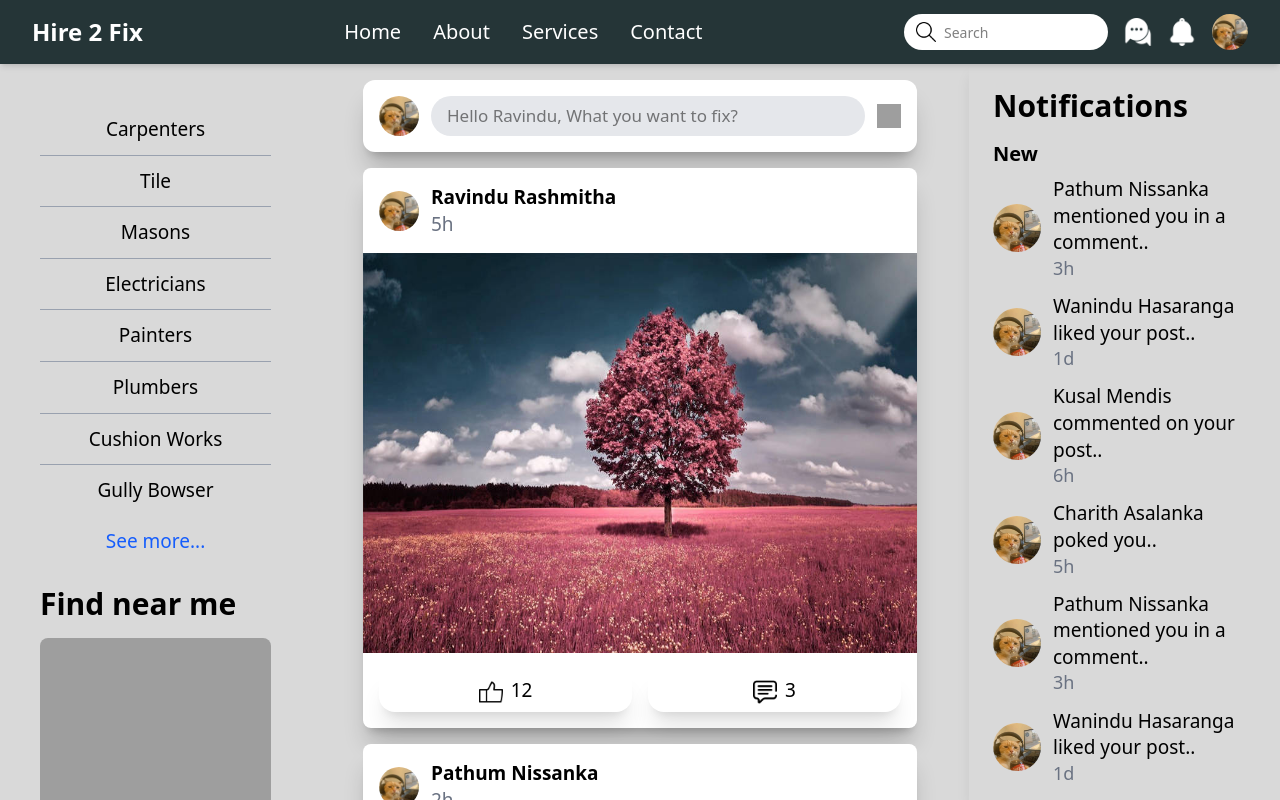
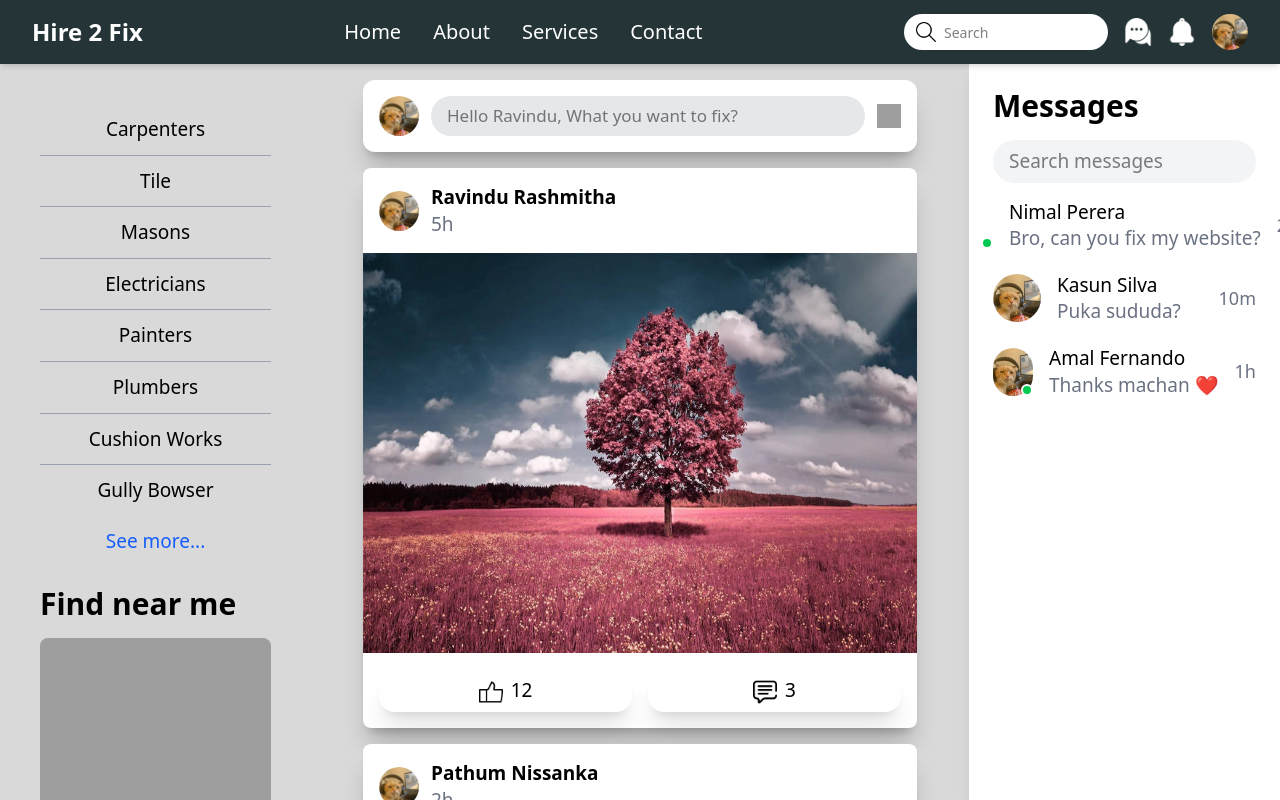
Before and after one commit to RaviRash2k/hire2-fix, a React (Vite) app in the folder frontend/: page / in a window 1280 px wide. Both pictures are taken after a click on the picture 1138 px from the left and 32 px from the top of the page. Built offline with nearby package versions, Linux system fonts and the light colour scheme; grey boxes are pictures that could not be loaded.

Commit message:
notification and message design

```diff
--- a/frontend/src/App.jsx
+++ b/frontend/src/App.jsx
@@ -1,16 +1,18 @@
-import React from 'react'
+import React, {useState} from 'react'
 import Navbar from './components/Navbar'
 import { Route, Routes } from 'react-router-dom'
 import Login from './pages/Login'
 import Home from './pages/Home'
 
 const App = () => {
+
+  const [state, setState] = useState("notification");
+
   return (
     <div>
-      <Navbar/>
-
+      <Navbar state={state} setState={setState}/>
       <Routes>
-        <Route path='/' element={<Home/>} />
+        <Route path='/' element={<Home state={state}/>} />
         <Route path='/login' element={<Login/>} />
       </Routes>
     </div>
--- a/frontend/src/assets/assets.js
+++ b/frontend/src/assets/assets.js
@@ -63,3 +63,27 @@ export const notifications = [
     { name: "Kusal Mendis", message: "commented on your post.", time: "6h" },
     { name: "Charith Asalanka", message: "poked you.", time: "5h" },
 ]
+
+export const chats = [
+  {
+    id: 1,
+    name: "Nimal Perera",
+    message: "Bro, can you fix my website?",
+    time: "2m",
+    online: true,
+  },
+  {
+    id: 2,
+    name: "Kasun Silva",
+    message: "Puka sududa?",
+    time: "10m",
+    online: false,
+  },
+  {
+    id: 3,
+    name: "Amal Fernando",
+    message: "Thanks machan ❤️",
+    time: "1h",
+    online: true,
+  },
+]
--- /dev/null
+++ b/frontend/src/components/Message.jsx
@@ -0,0 +1,59 @@
+import React from 'react'
+import profileImg from "../assets/profile_1.jpg"
+import {chats} from "../assets/assets.js"
+
+const Message = () => {
+  return (
+    <div className="bg-white shadow-lg h-full overflow-y-auto p-4 xl:p-6 scrollbar-hide">
+
+      {/* Header */}
+      <h3 className="font-semibold mb-4 xl:text-3xl">Messages</h3>
+
+      {/* Search */}
+      <input
+        type="text"
+        placeholder="Search messages"
+        className="w-full mb-4 px-4 py-2 rounded-full bg-gray-100 outline-none text-[14px] xl:text-[19px]"
+      />
+
+      {/* Chat List */}
+      <div className="flex flex-col gap-2">
+        {chats.map((chat) => (
+          <div
+            key={chat.id}
+            className="flex items-center gap-4 mb-3 rounded-xl hover:bg-gray-100 cursor-pointer"
+          >
+            {/* Profile */}
+            <div className="relative">
+              <img
+                src={profileImg}
+                className="w-12 h-12 rounded-full object-cover"
+              />
+              {chat.online && (
+                <span className="absolute bottom-0 right-0 w-3 h-3 bg-green-500 rounded-full border-2 border-white"></span>
+              )}
+            </div>
+
+            {/* Text */}
+            <div className="flex-1">
+              <p className="font-medium text-[14px] xl:text-[19px]">
+                {chat.name}
+              </p>
+              <p className="text-gray-500 text-[14px] xl:text-[19px] truncate">
+                {chat.message}
+              </p>
+            </div>
+
+            {/* Time */}
+            <p className="text-gray-500 text-[13px] xl:text-[18px]">
+              {chat.time}
+            </p>
+          </div>
+        ))}
+      </div>
+
+    </div>
+  )
+}
+
+export default Message
--- a/frontend/src/components/Navbar.jsx
+++ b/frontend/src/components/Navbar.jsx
@@ -1,41 +1,60 @@
 import React, { useState, useRef, useEffect } from 'react'
-import searchIcon from "../assets/search_icon.png";
-import chatIcon from "../assets/chat-icon.png";
-import notificationIcon from "../assets/notification.png";
-import profileImg from "../assets/profile_1.jpg";
-import { Menu, Search} from "lucide-react";
+import searchIcon from "../assets/search_icon.png"
+import chatIcon from "../assets/chat-icon.png"
+import notificationIcon from "../assets/notification.png"
+import profileImg from "../assets/profile_1.jpg"
+import { Menu } from "lucide-react"
+import Notification from "./Notification"
+import Message from "./Message"
 
-const Navbar = () => {
+const Navbar = ({ state, setState }) => {
 
-  const [menuOpen, setMenuOpen] = useState(false);
-  const [openProfile, setOpenProfile] = useState(false);
-  const profileRef = useRef(null);
+  const [menuOpen, setMenuOpen] = useState(false)
+  const [openProfile, setOpenProfile] = useState(false)
+  const [openPanel, setOpenPanel] = useState(null)
+  const profileRef = useRef(null)
+  const panelRef = useRef(null)
+  const panelWrapperRef = useRef(null)
 
+
+  // close outside click
   useEffect(() => {
     const handleClickOutside = (e) => {
+
       if (profileRef.current && !profileRef.current.contains(e.target)) {
-        setOpenProfile(false);
+        setOpenProfile(false)
       }
-    };
 
-    document.addEventListener("mousedown", handleClickOutside);
-    return () => document.removeEventListener("mousedown", handleClickOutside);
-  }, []);
+      if (
+        panelWrapperRef.current &&
+        !panelWrapperRef.current.contains(e.target)
+      ) {
+        setOpenPanel(null)
+      }
+    }
+
+    document.addEventListener("mousedown", handleClickOutside)
+    return () => document.removeEventListener("mousedown", handleClickOutside)
+  }, [])
+
 
   return (
-
     <>
       <nav className="fixed top-0 left-0 w-full bg-theme shadow-md z-50 px-4 md:px-8">
         <div className="flex items-center justify-between h-16">
 
-          {/* logo */}
+          {/* left */}
           <div className="flex items-center gap-3">
-            <Menu className="w-6 h-6 cursor-pointer text-white lg:hidden" onClick={() => setMenuOpen(true)}/>
-
-            <h1 className="text-xl md:text-2xl font-bold text-white"> Hire 2 Fix </h1>
+            <Menu
+              className="w-6 h-6 cursor-pointer text-white lg:hidden"
+              onClick={() => setMenuOpen(true)}
+            />
+            <h1 className="text-xl md:text-2xl font-bold text-white">
+              Hire 2 Fix
+            </h1>
           </div>
 
-          {/* nav links */}
+          {/* links */}
           <ul className="hidden lg:flex gap-8 font-medium lg:text-xl text-white">
             <li className="cursor-pointer">Home</li>
             <li className="cursor-pointer">About</li>
@@ -43,11 +62,12 @@ const Navbar = () => {
             <li className="cursor-pointer">Contact</li>
           </ul>
 
-          {/* serach and icons */}
-          <div className="flex items-center gap-3 md:gap-4">
+          {/* right */}
+          <div className="flex items-center gap-3 md:gap-4 relative">
+
             {/* Search */}
             <div className="flex items-center bg-white rounded-full px-3 py-1">
-              <img src={searchIcon} alt="search" className="w-5 h-5" />
+              <img src={searchIcon} className="w-5 h-5" />
               <input
                 type="text"
                 placeholder="Search"
@@ -55,8 +75,43 @@ const Navbar = () => {
               />
             </div>
 
-            <img src={chatIcon} className="w-6 h-6 lg:w-7 lg:h-7 cursor-pointer" />
-            <img src={notificationIcon} className="w-6 h-6 lg:w-7 lg:h-7 cursor-pointer" />
+            {/* message */}
+            <div className="relative" ref={panelWrapperRef}>
+              <img
+                src={chatIcon}
+                className="w-6 h-6 lg:w-7 lg:h-7 cursor-pointer"
+                onClick={() => {
+                  setState("message")
+                  setOpenPanel(openPanel === "message" ? null : "message")
+                }}
+              />
+
+              {openPanel === "message" && (
+                <div className="absolute right-0 mt-3 w-80 max-h-[70vh] overflow-y-auto scrollbar-hide bg-white rounded-lg shadow-xl/30 z-50 lg:hidden">
+                  <Message />
+                </div>
+              )}
+            </div>
+
+            {/* notification */}
+            <div className="relative" ref={panelWrapperRef}>
+              <img
+                src={notificationIcon}
+                className="w-6 h-6 lg:w-7 lg:h-7 cursor-pointer"
+                onClick={() => {
+                  setState("notification")
+                  setOpenPanel(openPanel === "notification" ? null : "notification")
+                }}
+              />
+
+              {openPanel === "notification" && (
+                <div className="absolute right-0 mt-3 w-80 max-h-[70vh] overflow-y-auto scrollbar-hide bg-white rounded-lg shadow-xl/30 z-50 lg:hidden">
+                  <Notification />
+                </div>
+              )}
+            </div>
+
+            {/* PROFILE */}
             <div className="relative" ref={profileRef}>
               <img
                 src={profileImg}
@@ -67,12 +122,12 @@ const Navbar = () => {
               {openProfile && (
                 <div className="absolute right-0 mt-3 w-70 xl:w-115 bg-white rounded-lg shadow-xl/30 z-50 text-[14px] xl:text-[19px]">
 
-                  <div className='flex items-center bg-white rounded-lg shadow-xl/20 p-2 gap-3 m-3'>
-                    <img src={profileImg} className="w-11 h-11 lg:w-13 lg:h-13  rounded-full object-cover cursor-pointer"/>
-                    <p className='font-medium text-[14px] xl:text-[19px]'>Ravindu Rashmitha</p>
+                  <div className="flex items-center bg-white rounded-lg shadow-xl/20 p-2 gap-3 m-3">
+                    <img src={profileImg} className="w-11 h-11 rounded-full" />
+                    <p className="font-medium">Ravindu Rashmitha</p>
                   </div>
 
-                  <ul className="flex flex-col gap-4 p-5 text-xl">
+                  <ul className="flex flex-col gap-4 p-5">
                     <li className="cursor-pointer hover:bg-gray-100 px-4 py-2">Setting</li>
                     <li className="cursor-pointer hover:bg-gray-100 px-4 py-2">Change to technician</li>
                     <li className="cursor-pointer hover:bg-gray-100 px-4 py-2">Give feedback</li>
@@ -81,12 +136,12 @@ const Navbar = () => {
                 </div>
               )}
             </div>
+
           </div>
-
         </div>
       </nav>
 
-      {/* side menu for mobile */}
+      {/* MOBILE SIDE MENU BACKDROP */}
       {menuOpen && (
         <div
           className="fixed inset-0 bg-black/40 z-40"
@@ -94,6 +149,7 @@ const Navbar = () => {
         />
       )}
 
+      {/* MOBILE SIDE MENU */}
       <div
         className={`fixed top-0 left-0 h-full w-[40%] bg-theme text-white z-50
         transform transition-transform duration-300 lg:hidden
@@ -110,21 +166,6 @@ const Navbar = () => {
           <li className="cursor-pointer">Contact</li>
         </ul>
       </div>
-
-      {/* search in mobile */}
-      {/* {showSearch && (
-        <div className="fixed inset-0 bg-black/40 z-50 flex items-start justify-center pt-20">
-
-            <div className="bg-white w-[90%] rounded-lg flex items-center px-4 py-2">
-            <img src={searchIcon} className="w-4 h-4" />
-
-            <input autoFocus type="text" placeholder="Search" className="flex-1 outline-none px-3" />
-
-            <button onClick={() => setShowSearch(false)} className="text-gray-500 text-xl"> ✕ </button>
-            </div>
-        </div>
-        )} */}
-
     </>
   )
 }
--- a/frontend/src/components/Notification.jsx
+++ b/frontend/src/components/Notification.jsx
@@ -5,11 +5,11 @@ import {notifications} from "../assets/assets.js";
 const Notification = () => {
 
   return (
-    <div className="bg-background shadow-lg min-h-0 h-full overflow-y-auto scroll-smooth scrollbar-hide p-4 xl:p-6">
+    <div className="bg-white shadow-lg min-h-0 h-full overflow-y-auto scroll-smooth scrollbar-hide p-4 xl:p-6">
 
-      <h3 className="font-semibold mb-4 xl:text-3xl">Notifications</h3>
+      <h3 className="font-semibold mb-8 xl:text-3xl">Notifications</h3>
 
-      <p className="text-sm xl:text-xl font-semibold mb-2">New</p>
+      {/* <p className="text-sm xl:text-xl font-semibold mb-2">New</p> */}
 
       {notifications.map((n, i) => (
         <div key={i} className="flex items-center gap-3 mb-3">
--- a/frontend/src/pages/Home.jsx
+++ b/frontend/src/pages/Home.jsx
@@ -2,8 +2,10 @@ import React from 'react'
 import HomePageLeft from '../components/HomePageLeft'
 import PostFeed from '../components/PostFeed'
 import Notification from '../components/Notification'
+import Message from '../components/Message'
 
-const Home = () => {
+const Home = ({state}) => {
+
   return (
     <div className="bg-background h-screen pt-16">
       <div className="grid grid-cols-1 md:grid-cols-3 lg:grid-cols-4 gap-3 text-xl h-[calc(100vh-4rem)]">
@@ -17,8 +19,10 @@ const Home = () => {
         </div>
 
         <div className="lg:col-span-1 hidden lg:block h-full min-h-0">
-          <Notification />
+          {state === "notification" ? <Notification /> : <Message />}
         </div>
+
+
 
       </div>
     </div>
```
